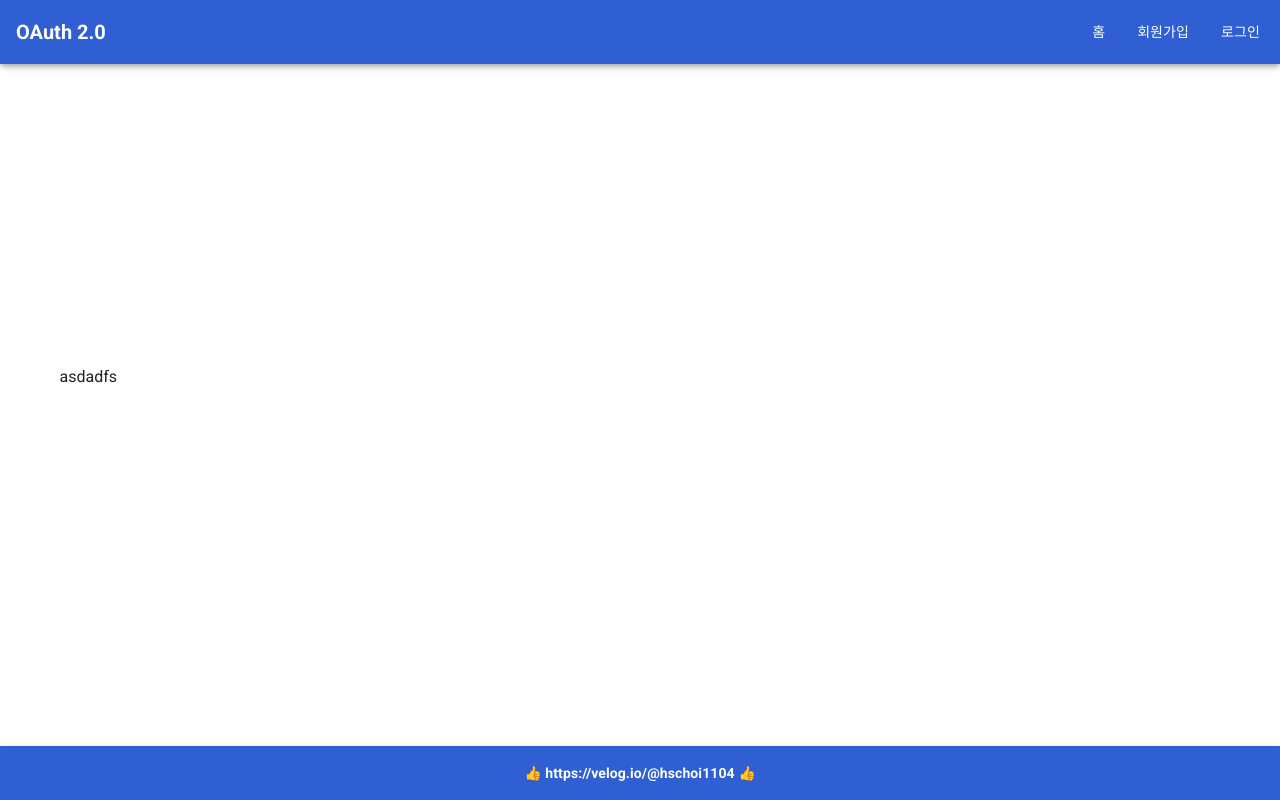
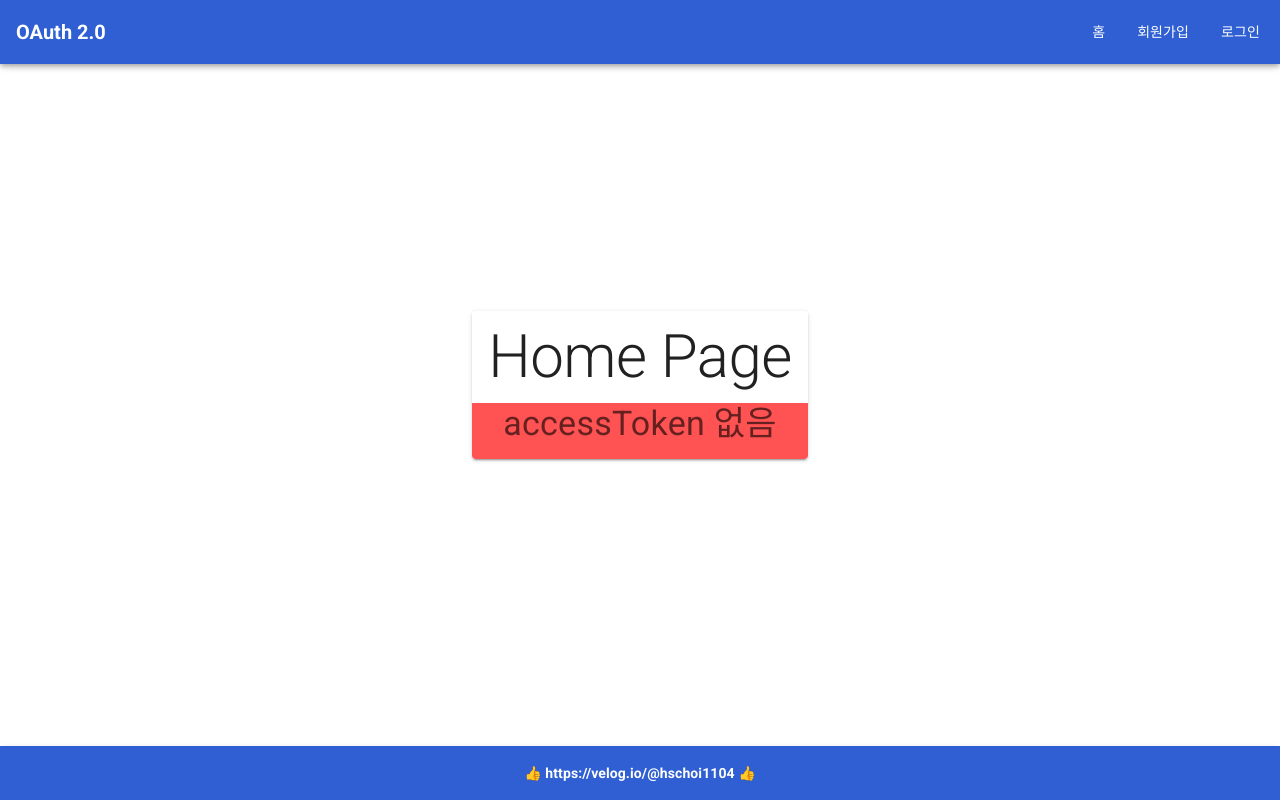
Before and after one commit to hschoi1104/CMS, a Vue app in the folder frontend/: page / in a window 1280 px wide. Built offline with nearby package versions, Linux system fonts and the light colour scheme; no server answers.

Commit message:
Update Home.vue

```diff
--- a/frontend/src/views/Home.vue
+++ b/frontend/src/views/Home.vue
@@ -1,8 +1,22 @@
 <template>
-	<v-container class="fill-height text-center">
-		<!-- <v-text>Home PAGE</v-text> -->
-		<p>asdadfs</p>
-		<p>{{ accessToken }}</p>
+	<v-container class="fill-height" fluid>
+		<v-row align="center" justify="center">
+			<v-card>
+				<v-card-title class="display-3 text-center">Home Page</v-card-title>
+				<v-card-text
+					class="success text-center display-1"
+					v-if="this.accessToken"
+				>
+					accessToken 저장되어있음
+				</v-card-text>
+				<v-card-text
+					class="error text-center display-1"
+					v-if="!this.accessToken"
+				>
+					accessToken 없음
+				</v-card-text>
+			</v-card>
+		</v-row>
 	</v-container>
 </template>
 
```
